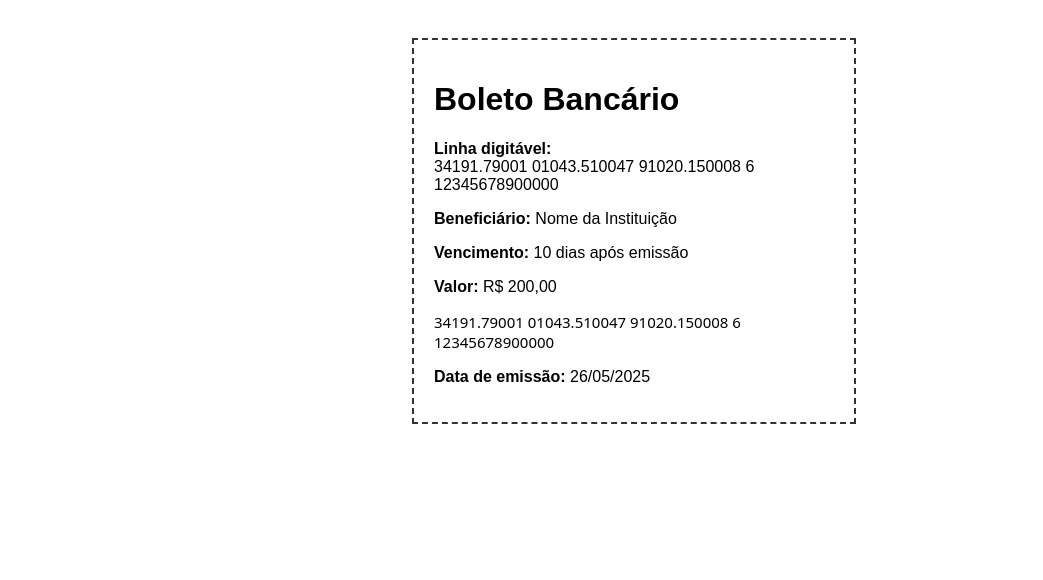
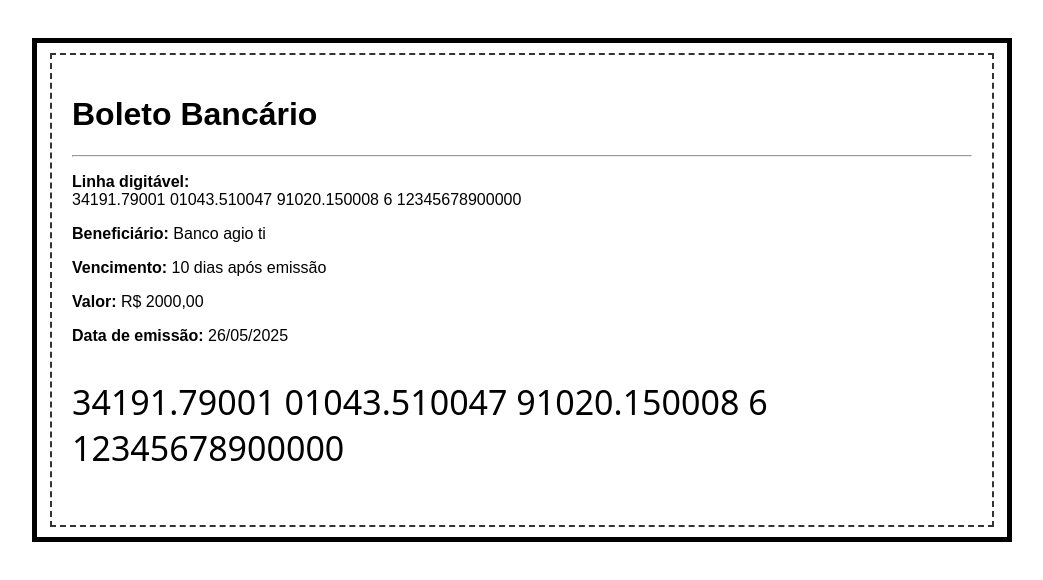
Before and after one commit to Mario070/curso_celso, a website: page public/boleto.html in a window 1280 px wide. Shown: the whole page, without its empty margins (6-1049 px from the left). Drawn offline with Linux system fonts and the light colour scheme; a web font is replaced by a local one.

Commit message:
modificadas paginas boleto, index e login

```diff
--- a/public/Css/window_user.css
+++ b/public/Css/window_user.css
@@ -87,7 +87,6 @@ body {
 .organizacao-geral {
     display: flex;
     min-height: 100vh;
-    padding-top: 60px;
 }
 
 /* Side menu */
--- a/public/boleto.html
+++ b/public/boleto.html
@@ -1,5 +1,6 @@
 <!DOCTYPE html>
 <html lang="pt-br">
+
 <head>
   <meta charset="UTF-8">
   <title>Boleto Gerado</title>
@@ -15,26 +16,35 @@
       font-family: "Libre Barcode 39 Extended Text", system-ui;
       font-weight: 400;
       font-style: normal;
-  font-size: 15px;
+      font-size: 34px;
     }
 
     .boleto {
       border: 2px dashed #333;
       padding: 20px;
-      width: 400px;
+      width: 900px;
       margin: auto;
+    }
+    #borda{
+      width: 950px;
+      border: black solid 5px;
+      padding: 10px;
     }
   </style>
 </head>
+
 <body>
+  <div id="borda">
     <div class="boleto">
       <h1>Boleto Bancário</h1>
+      <hr>
       <p><strong>Linha digitável:</strong><br> 34191.79001 01043.510047 91020.150008 6 12345678900000</p>
-    <p><strong>Beneficiário:</strong> Nome da Instituição</p>
+      <p><strong>Beneficiário:</strong> Banco agio ti</p>
       <p><strong>Vencimento:</strong> 10 dias após emissão</p>
-    <p><strong>Valor:</strong> R$ 200,00</p>
+      <p><strong>Valor:</strong> R$ 2000,00</p>
+      <p><strong>Data de emissão:</strong> <span id="data_emissao"></span></p>
       <p class="libre-barcode-39-extended-text-regular"> 34191.79001 01043.510047 91020.150008 6 12345678900000</p>
-    <p><strong>Data de emissão:</strong> <span id="data_emissao"></span></p>
+    </div>
   </div>
 
   <script>
@@ -42,4 +52,5 @@
     document.getElementById("data_emissao").textContent = new Date().toLocaleDateString('pt-BR');
   </script>
 </body>
+
 </html>
```
Also changed, not shown: public/index.html (+5 -4 lines), public/login.html (+1 -1 lines). Lines whose indentation alone changed are shown as unchanged.
